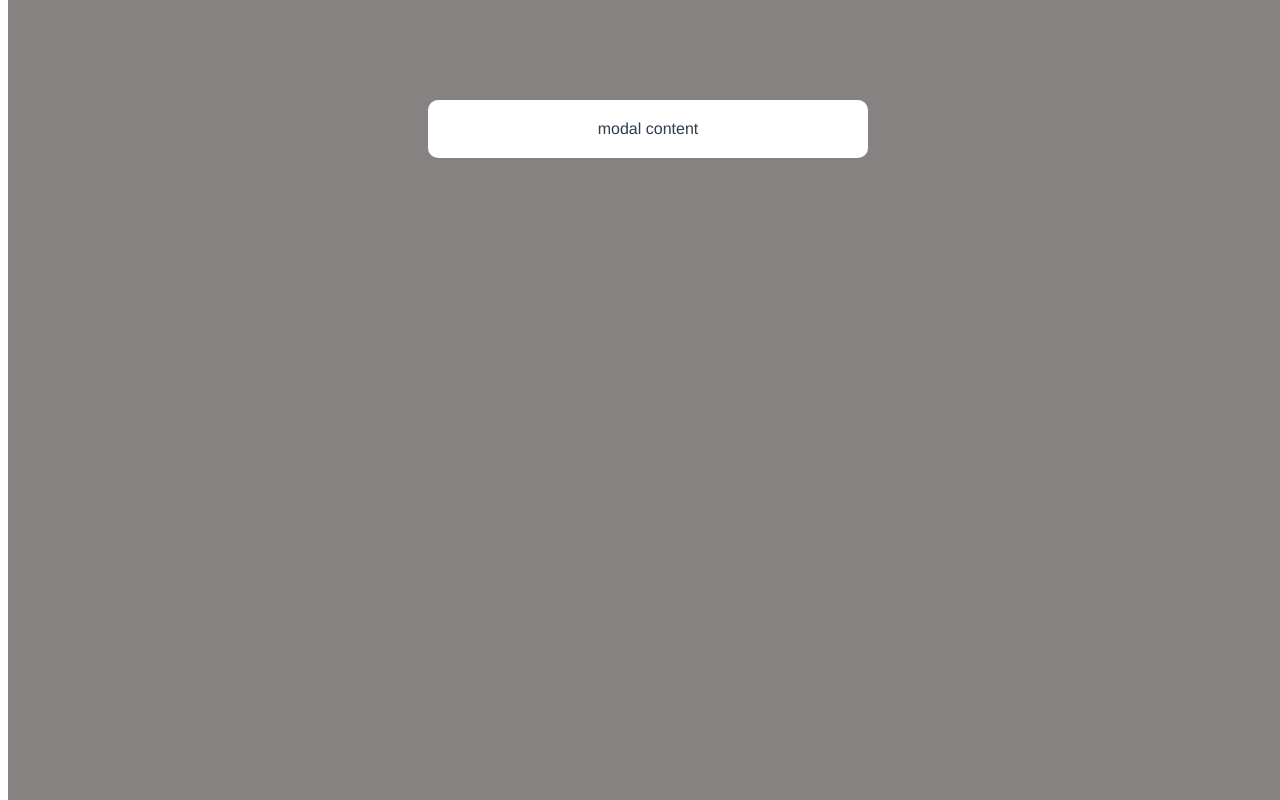
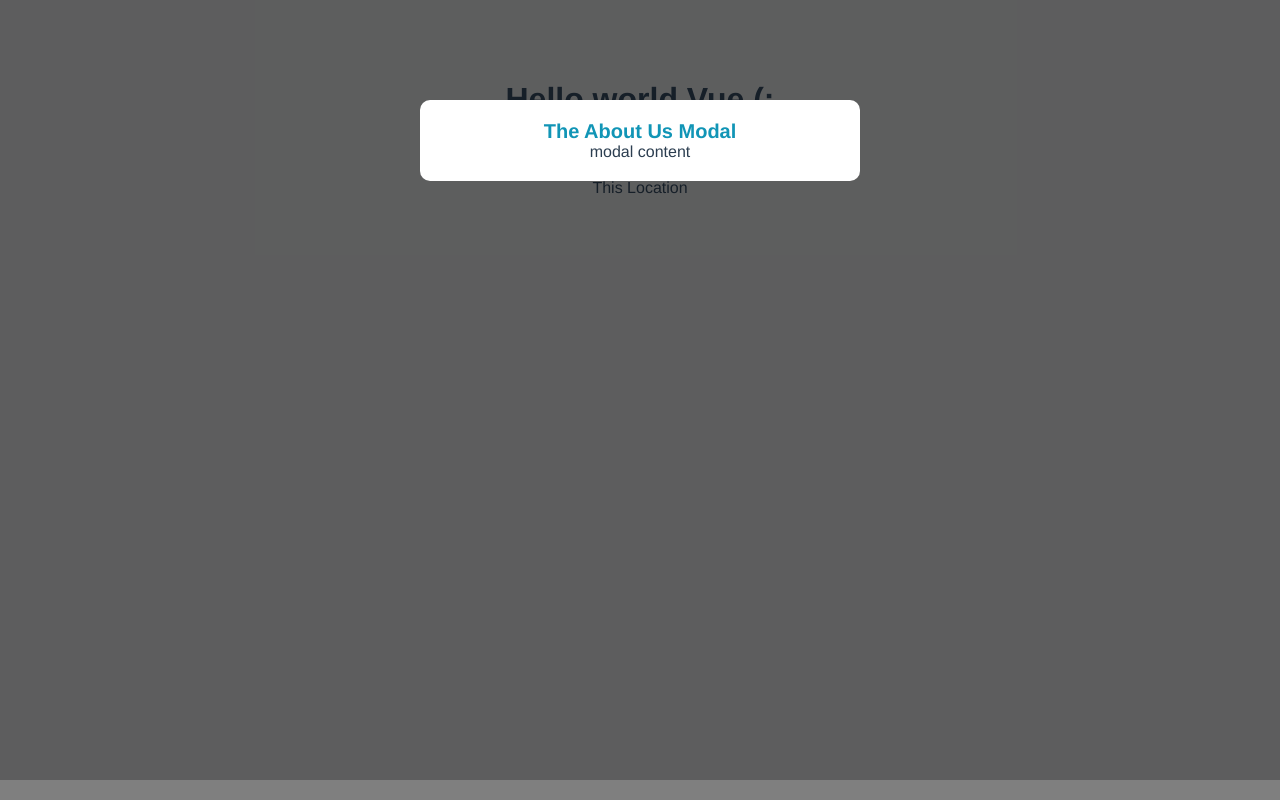
Before and after one commit to muchirajunior/vue-app, a Vue app: page / in a window 1280 px wide. Built offline with nearby package versions, Linux system fonts and the light colour scheme.

Commit message:
modal and style

```diff
--- a/public/index.html
+++ b/public/index.html
@@ -7,7 +7,7 @@
     <link rel="icon" href="<%= BASE_URL %>favicon.ico">
     <title><%= htmlWebpackPlugin.options.title %></title>
   </head>
-  <body>
+  <body style="margin: 0;">
     <noscript>
       <strong>We're sorry but <%= htmlWebpackPlugin.options.title %> doesn't work properly without JavaScript enabled. Please enable it to continue.</strong>
     </noscript>
--- a/src/App.vue
+++ b/src/App.vue
@@ -2,7 +2,7 @@
   <h1> {{title}} </h1>
   <h4>{{name}}</h4>
   <span>{{location}}</span>
-  <MyModal />
+  <MyModal header="The About Us Modal" />
 </template>
 
 <script>
@@ -28,6 +28,8 @@
     -moz-osx-font-smoothing: grayscale;
     text-align: center;
     color: #2c3e50;
-    margin-top: 60px;
+    padding-top: 60px;
+    background-color: #bbbcbd;
+    min-height: 90vh;
   }
 </style>
--- a/src/components/Modal.vue
+++ b/src/components/Modal.vue
@@ -1,6 +1,7 @@
 <template>
     <div class="backdrop">
         <div class="modal">
+            <div class="modal-header"> {{header}} </div>
             <div class="modal-content">
                 modal content
             </div>
@@ -10,11 +11,12 @@
 
 <script>
     export default{
-        name:"MyModal"
+        name:"MyModal",
+        props:["header"]
     }
 </script>
 
-<style>
+<style scoped>
     .modal{
         width: 400px;
         padding: 20px;
@@ -28,6 +30,11 @@
         height: 100%;
         top: 0;
         position: fixed;
-        background: rgb(134, 130, 130);
+        background: rgba(0, 0, 0,.5);
+    }
+    .modal-header{
+        color: rgb(17, 149, 182);
+        font-size: 20px;
+        font-weight: bold;
     }
 </style>
```
